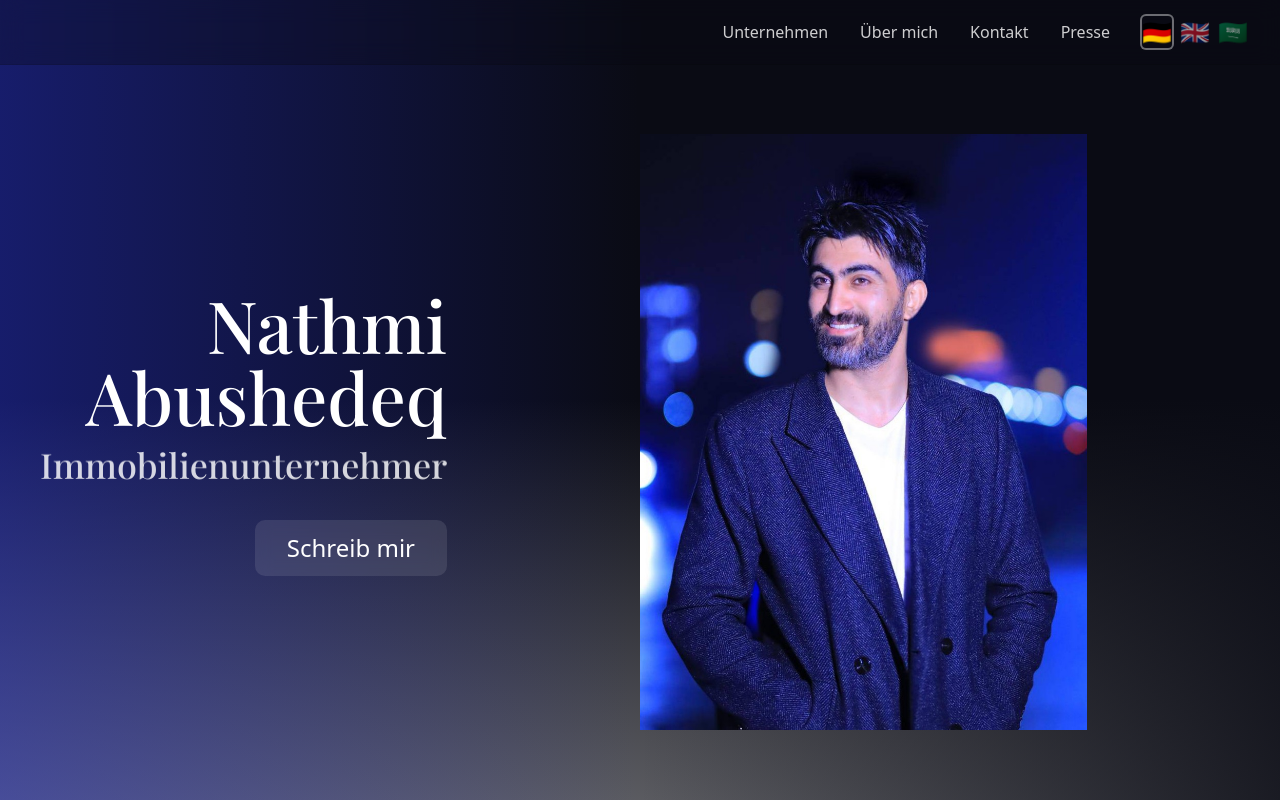
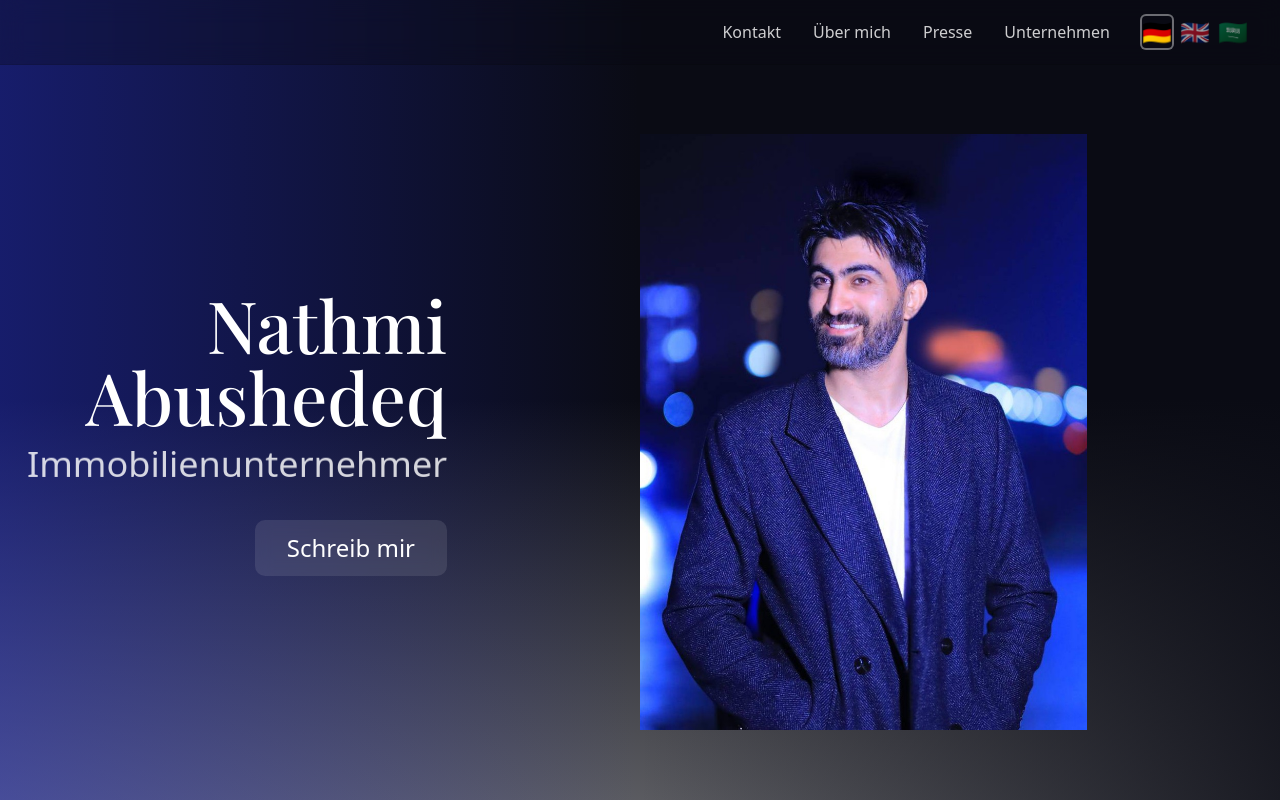
Before and after one commit to Pugios/abushedeq, a React (Vite) app: page / in a window 1280 px wide. Shown: the top 800 px of the page. Built offline with nearby package versions, Linux system fonts and the light colour scheme.

Commit message:
reorder navigation, cleanup theme and heading use

```diff
--- a/src/components/navigation/DesktopNav.tsx
+++ b/src/components/navigation/DesktopNav.tsx
@@ -17,10 +17,10 @@ export default function DesktopNav({
     return (
         <div className="hidden md:flex items-center space-x-8">
             <button
-                onClick={() => scrollToSection("logo-cloud")}
+                onClick={() => scrollToSection("contact")}
                 className="text-white/80 hover:text-white transition-colors text-base"
             >
-                {t.nav.businesses}
+                {t.nav.contact}
             </button>
             <Link
                 to="/about"
@@ -28,18 +28,18 @@ export default function DesktopNav({
             >
                 {t.nav.about}
             </Link>
-            <button
-                onClick={() => scrollToSection("contact")}
-                className="text-white/80 hover:text-white transition-colors text-base"
-            >
-                {t.nav.contact}
-            </button>
             <Link
                 to="/press"
                 className="text-white/80 hover:text-white transition-colors text-base"
             >
                 {t.nav.press}
             </Link>
+            <button
+                onClick={() => scrollToSection("logo-cloud")}
+                className="text-white/80 hover:text-white transition-colors text-base"
+            >
+                {t.nav.businesses}
+            </button>
 
             <LanguageSelector
                 language={language}
--- a/src/components/navigation/MobileNav.tsx
+++ b/src/components/navigation/MobileNav.tsx
@@ -19,10 +19,10 @@ export default function MobileNav({
     return (
         <div className="md:hidden py-4 space-y-4 flex flex-col items-end">
             <button
-                onClick={() => scrollToSection("logo-cloud")}
+                onClick={() => scrollToSection("contact")}
                 className="text-white/80 hover:text-white transition-colors text-base"
             >
-                {t.nav.businesses}
+                {t.nav.contact}
             </button>
             <Link
                 to="/about"
@@ -31,12 +31,6 @@ export default function MobileNav({
             >
                 {t.nav.about}
             </Link>
-            <button
-                onClick={() => scrollToSection("contact")}
-                className="text-white/80 hover:text-white transition-colors text-base"
-            >
-                {t.nav.contact}
-            </button>
             <Link
                 to="/press"
                 className="text-white/80 hover:text-white transition-colors text-base"
@@ -44,6 +38,12 @@ export default function MobileNav({
             >
                 {t.nav.press}
             </Link>
+            <button
+                onClick={() => scrollToSection("logo-cloud")}
+                className="text-white/80 hover:text-white transition-colors text-base"
+            >
+                {t.nav.businesses}
+            </button>
 
             {/* Language Selector - Mobile */}
             <LanguageSelector
--- a/src/components/sections/HeroSection.tsx
+++ b/src/components/sections/HeroSection.tsx
@@ -52,7 +52,7 @@ export default function HeroSection({
             {t.hero.title2}
           </motion.h1>
 
-          <motion.h2
+          <motion.h3
             className="text-4xl text-white max-w-xl ml-auto mb-8 text-right"
             initial={{ opacity: 0, y: 20 }}
             animate={{ opacity: 1, y: 0 }}
@@ -68,7 +68,7 @@ export default function HeroSection({
             >
               {subtitles[currentSubtitleIndex]}
             </motion.span>
-          </motion.h2>
+          </motion.h3>
 
           <motion.button
             onClick={() => scrollToSection("contact")}
@@ -112,7 +112,7 @@ export default function HeroSection({
             {t.hero.title1} {t.hero.title2}
           </motion.h1>
 
-          <motion.h2
+          <motion.h3
             className="text-3xl text-white/70 mb-4"
             initial={{ opacity: 0, y: 20 }}
             animate={{ opacity: 1, y: 0 }}
@@ -128,7 +128,7 @@ export default function HeroSection({
             >
               {subtitles[currentSubtitleIndex]}
             </motion.span>
-          </motion.h2>
+          </motion.h3>
         </div>
 
         {/* Image - Bottom Part with CTA on top */}
--- a/src/styles/theme.css
+++ b/src/styles/theme.css
@@ -177,6 +177,7 @@
     font-size: var(--text-base);
     font-weight: var(--font-weight-medium);
     line-height: 1.5;
+    /* font-family: var(--font-playfair); */
   }
 
   input {
```
